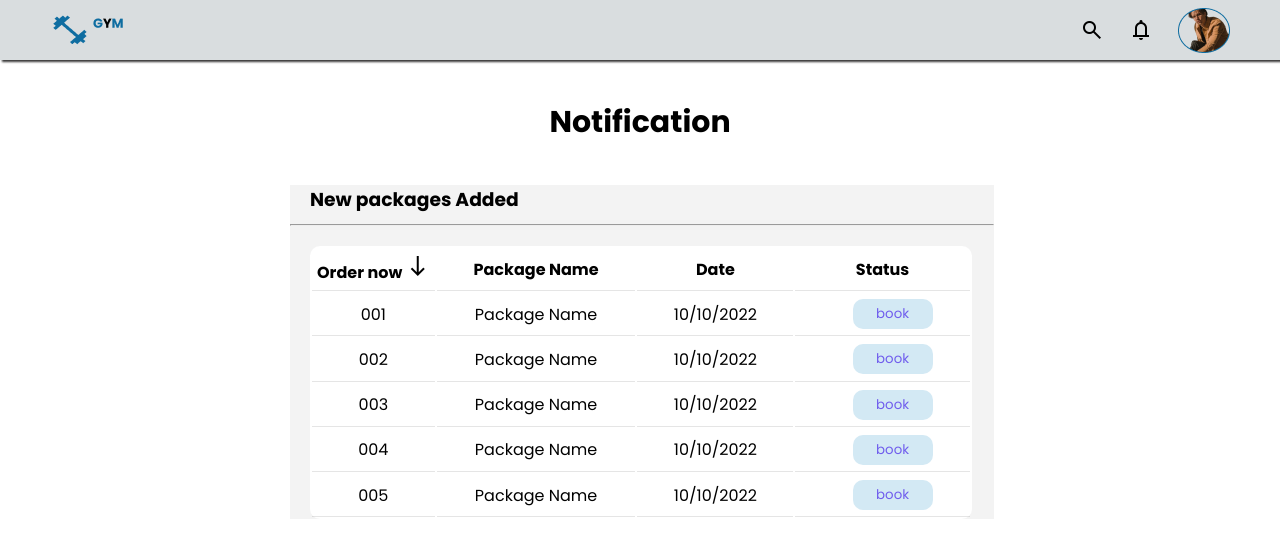
After one commit to ashrafutuyubahe/FitConnect, a PHP site: page /notification.html in a window 1280 px wide. The commit adds this page. Shown: the top 556 px of the page. Run offline with PHP 8.4, Linux system fonts and the light colour scheme.

Commit message:
Implemented the notification page

```diff
--- /dev/null
+++ b/notification.html
@@ -0,0 +1,70 @@
+<!DOCTYPE html>
+<html lang="en">
+  <head>
+    <meta charset="UTF-8" />
+    <meta name="viewport" content="width=device-width, initial-scale=1.0" />
+    <link
+      rel="stylesheet"
+      href="https://fonts.googleapis.com/css2?family=Material+Symbols+Outlined:opsz,wght,FILL,GRAD@20..48,100..700,0..1,-50..200"
+    />
+    <link rel="stylesheet" href="styles/styles.css" />
+    <title>Document</title>
+  </head>
+  <body>
+    <nav>
+      <img src="images/Group 4.png" alt="" />
+      <div class="icons">
+        <span class="material-symbols-outlined"> search </span>
+        <span class="material-symbols-outlined"> notifications </span>
+        <img src="images/Ellipse 21.png" alt="" />
+      </div>
+    </nav>
+    <h1>Notification</h1>
+    <div class="contain">
+      <h3>New packages Added</h3>
+      <hr />
+
+
+        <table>
+          <tr class="head">
+            <th>
+              Order now <span class="material-symbols-outlined"> south </span>
+            </th>
+            <th>Package Name</th>
+            <th>Date</th>
+            <th>Status</th>
+          </tr>
+          <tr>
+            <td>001</td>
+            <td>Package Name</td>
+            <td>10/10/2022</td>
+            <td><button class="book">book</button></td>
+          </tr>
+          <tr>
+            <td>002</td>
+            <td>Package Name</td>
+            <td>10/10/2022</td>
+            <td><button class="book">book</button></td>
+          </tr>
+          <tr>
+            <td>003</td>
+            <td>Package Name</td>
+            <td>10/10/2022</td>
+            <td><button class="book">book</button></td>
+          </tr>
+          <tr>
+            <td>004</td>
+            <td>Package Name</td>
+            <td>10/10/2022</td>
+            <td><button class="book">book</button></td>
+          </tr>
+          <tr>
+            <td>005</td>
+            <td>Package Name</td>
+            <td>10/10/2022</td>
+            <td><button class="book">book</button></td>
+          </tr>
+        </table>
+    </div>
+  </body>
+</html>
--- a/styles/styles.css
+++ b/styles/styles.css
@@ -92,3 +92,113 @@ footer {
     margin-top: 75px;
     size: cover;
   }
+
+  * {
+	margin: 0;
+	padding: 0;
+	box-sizing: border-box;
+	font-family: 'Poppins', sans-serif;
+}
+nav {
+  height: 60px;
+  margin-top: 0px;
+  display: flex;
+  justify-content: space-between;
+  align-items: center;
+  padding: 20px 50px;
+  background-color: #d9dddf;
+  box-shadow: 2px 2px 2px rgb(56, 55, 55);
+}
+
+.icons {
+    display: flex;
+    align-items: center;
+    justify-content: space-between;
+    width: 150px;
+    cursor: pointer;
+  }
+
+   h1{
+    text-align: center;
+    color: #000000;
+    font-size: 30px;
+    margin-top: 40px;
+    margin-bottom: 40px;
+
+  }
+
+  .contain{
+    justify-content: center;
+    width: 55%;
+    margin-left: 290px;
+    background-color: #F3F3F3;
+    height: auto;
+  }
+
+  h3{
+    margin-left: 20px;
+    margin-top: 10px;
+    margin-bottom: 10px;
+  }
+
+  table{
+    height: 80%;
+    width: 94%;
+    background-color: #fff;
+    margin-left: 20px;
+    margin-top: 20px;
+    margin-bottom: 20px;
+    margin-right: 10px;
+    border-radius: 10px;
+  }
+
+
+  tr,
+  td,
+  th {
+	border-bottom: 1px solid rgba(0, 0, 0, 0.1);
+	height: 2.7rem;
+	text-align: center;
+  }
+
+  .head {
+	border-radius: 4px;
+	text-align: center;
+	font-weight: 600;
+	padding: 10px 0;
+	margin: 0;
+  }
+  td {
+	width: auto;
+	padding: 3px 30px;
+  }
+
+  .booked{
+		background-color: #0871a9;
+		color: #fff;
+		border: none;
+		width: 80px;
+		height: 30px;
+		margin-left: 20px;
+		border-radius: 10px;
+  }
+
+  .book{
+	background-color: #d3e9f4;
+		color: #705ded;
+		border: none;
+		width: 80px;
+		height: 30px;
+		margin-left: 20px;
+		border-radius: 10px;
+  }
+
+  .booked:hover{
+		background-color: #165e86;
+		cursor: pointer;
+
+  }
+ .book:hover{
+	background-color: #b9d6e5;
+	cursor: pointer;
+ }
```
